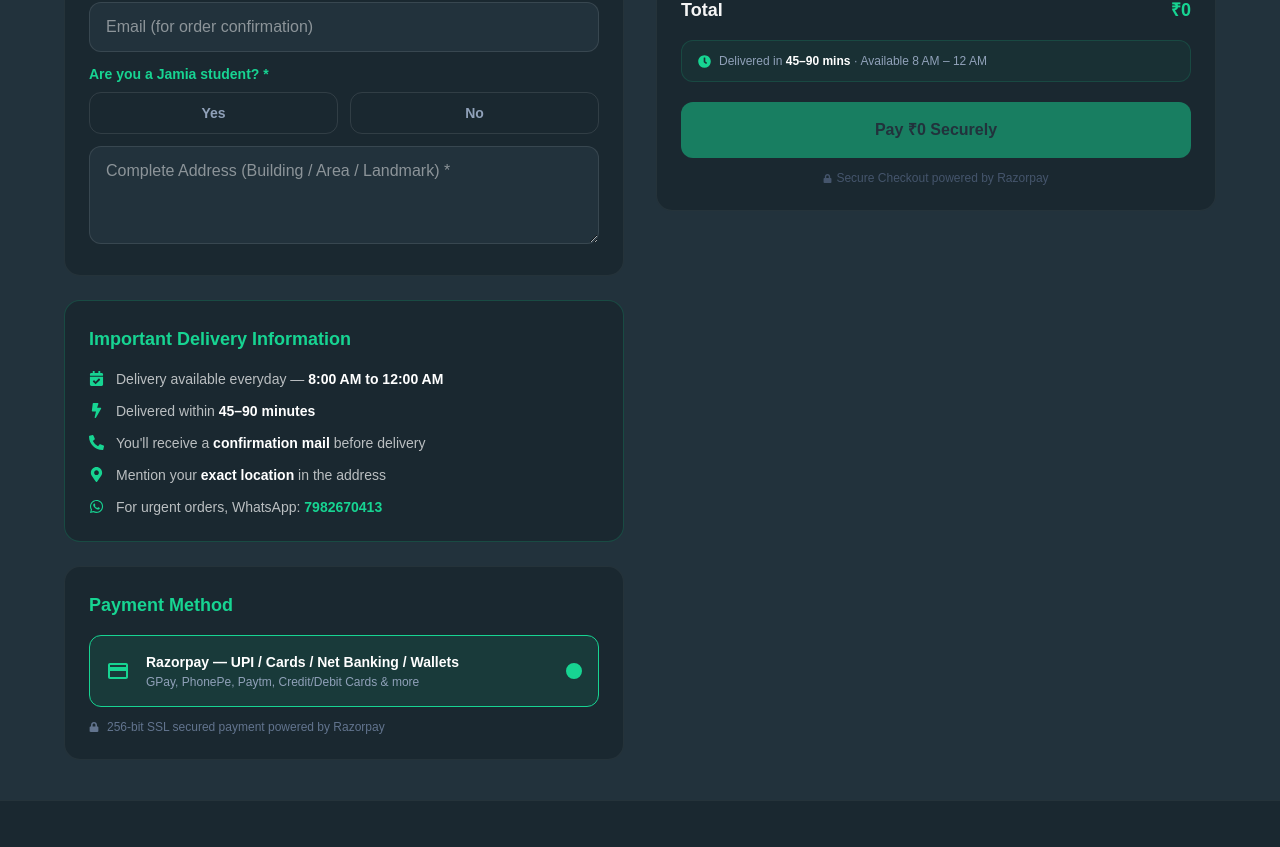
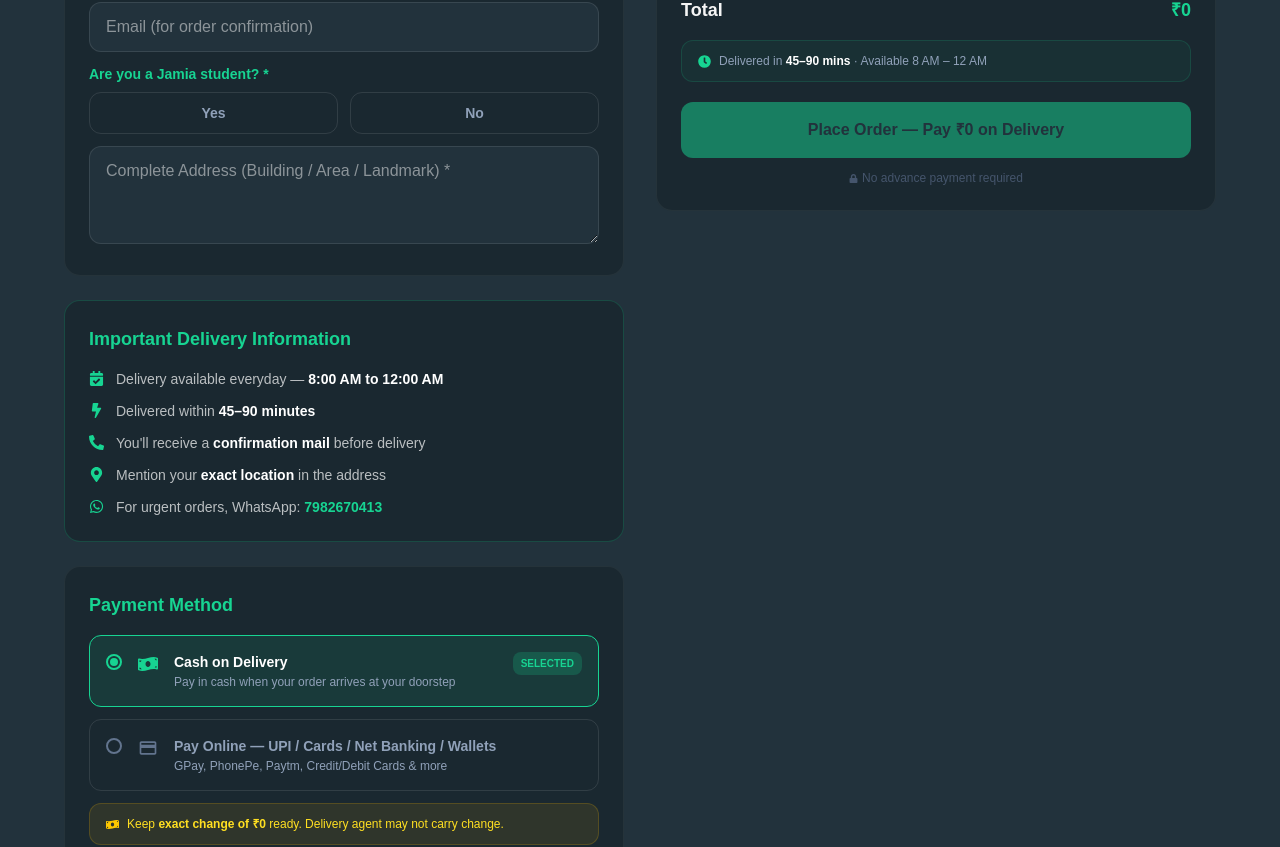
Before and after one commit to akhtararif14-hash/kapilstore, a Next.js app: page /checkout in a window 1280 px wide. Shown: the part 367-1214 px from the top of the page. Built offline with nearby package versions, Linux system fonts and the light colour scheme; no server answers.

Commit message:
add cod order feature

```diff
--- a/app/api/order/route.js
+++ b/app/api/order/route.js
@@ -90,7 +90,7 @@ export async function POST(req) {
       orderCategory,
       deliveryCharge,
       total,
-      paymentMethod,
+      paymentMethod,  // ← "cod" or "razorpay" now passed correctly
       utrNumber,
     }).catch((err) => console.error("Email error:", err));
 
@@ -107,7 +107,7 @@ export async function POST(req) {
   }
 }
 
-// ── Email helper — NO nested template literals ────────────────────
+// ── Email helper ──────────────────────────────────────────────────
 async function sendEmails({
   customer,
   cart,
@@ -125,7 +125,9 @@ async function sendEmails({
     auth: { user: process.env.EMAIL_USER, pass: process.env.EMAIL_PASS },
   });
 
-  // Plain-text items list (string concat, no nested templates)
+  const isCOD = paymentMethod === "cod";
+
+  // Plain-text items list
   const itemsList = cart
     .map(
       (item) =>
@@ -137,13 +139,16 @@ async function sendEmails({
     )
     .join("\n");
 
-  // 1. Owner notification
+  // ── 1. Owner notification ─────────────────────────────────────
   await transporter.sendMail({
     from: process.env.EMAIL_USER,
     to: process.env.EMAIL_USER,
-    subject: "New Order Received: " + orderId,
+    subject:
+      (isCOD ? "💵 New COD Order: " : "✅ New Online Order: ") + orderId,
     text: [
-      "New order received!",
+      isCOD
+        ? "⚠️  CASH ON DELIVERY ORDER — Collect Rs." + total + " at delivery"
+        : "✅ ONLINE PAYMENT ORDER",
       "",
       "Order ID: " + orderId,
       "Category: " + orderCategory,
@@ -164,10 +169,9 @@ async function sendEmails({
     ].join("\n"),
   });
 
-  // 2. Customer confirmation email
+  // ── 2. Customer confirmation email ────────────────────────────
   if (!customer.email) return;
 
-  // Build table rows with string concat (avoids nested backtick crash)
   const itemRows = cart
     .map(function (item) {
       return (
@@ -191,6 +195,19 @@ async function sendEmails({
       ? '<span style="color:#17d492;font-weight:bold;">FREE</span>'
       : "Rs." + deliveryCharge;
 
+  // COD or Online payment banner
+  const paymentBanner = isCOD
+    ? '<div style="background:#fef9c3;border:1px solid #fde68a;border-radius:10px;padding:14px 18px;margin:0 0 20px;">' +
+      '<p style="margin:0;font-size:14px;color:#92400e;font-weight:700;">💵 Cash on Delivery</p>' +
+      '<p style="margin:6px 0 0;font-size:13px;color:#92400e;">Please keep <strong>Rs.' +
+      total +
+      "</strong> ready when your order arrives. Exact change preferred.</p>" +
+      "</div>"
+    : '<div style="background:#dcfce7;border:1px solid #bbf7d0;border-radius:10px;padding:14px 18px;margin:0 0 20px;">' +
+      '<p style="margin:0;font-size:14px;color:#166534;font-weight:700;">✅ Payment Confirmed</p>' +
+      '<p style="margin:6px 0 0;font-size:13px;color:#166534;">Your payment has been received. Your order is being processed.</p>' +
+      "</div>";
+
   const year = new Date().getFullYear();
 
   const emailHtml =
@@ -209,12 +226,16 @@ async function sendEmails({
     customer.phone +
     "</strong> to confirm delivery." +
     "</p>" +
-    '<div style="background:#1a2830;border-radius:10px;padding:16px 20px;margin:0 0 24px;border:1px solid #17d49230;">' +
+    // Order ID box
+    '<div style="background:#1a2830;border-radius:10px;padding:16px 20px;margin:0 0 20px;border:1px solid #17d49230;">' +
     '<p style="margin:0 0 4px;font-size:11px;color:#17d492;font-weight:900;text-transform:uppercase;letter-spacing:1.5px;">Order ID</p>' +
     '<p style="margin:0;font-size:22px;font-weight:900;font-family:monospace;color:#fff;">' +
     orderId +
     "</p>" +
     "</div>" +
+    // COD or payment banner
+    paymentBanner +
+    // Items table
     '<table style="width:100%;border-collapse:collapse;margin:0 0 8px;">' +
     itemRows +
     "<tr>" +
@@ -224,7 +245,9 @@ async function sendEmails({
     "</td>" +
     "</tr>" +
     "<tr>" +
-    '<td style="padding:12px 0 0;font-size:16px;font-weight:900;color:#fff;border-top:1px solid #ffffff20;">Total Paid</td>' +
+    '<td style="padding:12px 0 0;font-size:16px;font-weight:900;color:#fff;border-top:1px solid #ffffff20;">' +
+    (isCOD ? "Amount to Pay" : "Total Paid") +
+    "</td>" +
     '<td style="padding:12px 0 0;font-size:16px;font-weight:900;color:#17d492;text-align:right;border-top:1px solid #ffffff20;">Rs.' +
     total +
     "</td>" +
@@ -250,7 +273,10 @@ async function sendEmails({
   await transporter.sendMail({
     from: '"Kapil Store" <' + process.env.EMAIL_USER + ">",
     to: customer.email,
-    subject: "Order Confirmed - " + orderId + " | Kapil Store",
+    subject:
+      (isCOD ? "Order Confirmed (COD) - " : "Order Confirmed - ") +
+      orderId +
+      " | Kapil Store",
     html: emailHtml,
   });
 }
--- a/app/checkout/page.jsx
+++ b/app/checkout/page.jsx
@@ -12,6 +12,7 @@ import {
   FaBolt,
   FaCalendarCheck,
   FaLock,
+  FaMoneyBillWave,
 } from "react-icons/fa";
 import { MdPayment } from "react-icons/md";
 
@@ -29,6 +30,8 @@ export default function CheckoutPage() {
   const [success, setSuccess] = useState(false);
   const [placedOrderId, setPlacedOrderId] = useState("");
   const [razorpayLoaded, setRazorpayLoaded] = useState(false);
+  const [paymentMethod, setPaymentMethod] = useState("cod"); // "cod" | "razorpay"
+  const [codSuccess, setCodSuccess] = useState(false);
 
   const subtotal = cart.reduce(
     (sum, item) => sum + item.price * item.quantity,
@@ -57,6 +60,45 @@ export default function CheckoutPage() {
     return true;
   };
 
+  // ─── COD Handler ───────────────────────────────────────────────
+  const handleCODOrder = async () => {
+    if (!validateForm()) return;
+    setLoading(true);
+
+    try {
+      const orderRes = await fetch("/api/order", {
+        method: "POST",
+        headers: { "Content-Type": "application/json" },
+        body: JSON.stringify({
+          customer: { ...form, isJamiaStudent },
+          cart,
+          total: grandTotal,
+          deliveryCharge,
+          paymentMethod: "cod",
+          paymentStatus: "cod_pending",
+        }),
+      });
+
+      const orderData = await orderRes.json();
+
+      if (!orderRes.ok) {
+        throw new Error(orderData.message || "Failed to place order");
+      }
+
+      setPlacedOrderId(orderData.orderId);
+      setCodSuccess(true);
+      setSuccess(true);
+      clearCart();
+      setForm({ name: "", phone: "", email: "", address: "" });
+    } catch (err) {
+      console.error("COD Order error:", err);
+      alert(err.message || "Something went wrong. Please try again.");
+    } finally {
+      setLoading(false);
+    }
+  };
+
+  // ─── Razorpay Handler ──────────────────────────────────────────
   const handlePayClick = async () => {
     if (!validateForm()) return;
     if (!razorpayLoaded) {
@@ -135,6 +177,7 @@ export default function CheckoutPage() {
 
           if (verifyRes.ok && verifyData.success) {
             setPlacedOrderId(internalOrderId);
+            setCodSuccess(false);
             setSuccess(true);
             clearCart();
             setForm({ name: "", phone: "", email: "", address: "" });
@@ -168,7 +211,7 @@ export default function CheckoutPage() {
     }
   };
 
-  //Success Screen
+  // ─── Success Screen ────────────────────────────────────────────
   if (success) {
     return (
       <div className="min-h-screen bg-[#22323c] text-[#f5f5f5] flex items-center justify-center px-4">
@@ -181,12 +224,27 @@ export default function CheckoutPage() {
             Order ID:{" "}
             <span className="font-mono text-white">{placedOrderId}</span>
           </p>
+
+          {codSuccess ? (
+            <>
+              <p className="text-yellow-400 text-sm mb-2 font-semibold">
+                Cash on Delivery — Pay when your order arrives.
+              </p>
+              <p className="text-white/50 text-sm mb-8">
+                Keep ₹{grandTotal} ready. We'll contact you before delivery.
+              </p>
+            </>
+          ) : (
+            <>
               <p className="text-green-400 text-sm mb-2 font-semibold">
                 Payment confirmed successfully.
               </p>
               <p className="text-white/50 text-sm mb-8">
                 We'll contact you soon to confirm delivery.
               </p>
+            </>
+          )}
+
           <div className="flex flex-col gap-3">
             <a
               href={`/track/${placedOrderId}`}
@@ -379,27 +437,133 @@ export default function CheckoutPage() {
                 </ul>
               </div>
 
-              {/* Payment Method */}
+              {/* ─── Payment Method Selector ─── */}
               <div className="bg-[#1a2830] rounded-2xl p-6 border border-white/5">
                 <h2 className="text-lg font-black mb-4 text-[#17d492]">
                   Payment Method
                 </h2>
-                <div className="flex items-center gap-4 p-4 rounded-xl border border-[#17d492] bg-[#17d492]/10">
-                  <MdPayment size={24} className="text-[#17d492] shrink-0" />
+
+                <div className="space-y-3">
+                  {/* COD Option */}
+                  <div
+                    onClick={() => setPaymentMethod("cod")}
+                    className={`flex items-start gap-4 p-4 rounded-xl border cursor-pointer transition ${
+                      paymentMethod === "cod"
+                        ? "border-[#17d492] bg-[#17d492]/10"
+                        : "border-white/10 hover:border-white/20"
+                    }`}
+                  >
+                    <div
+                      className={`mt-0.5 w-4 h-4 rounded-full border-2 shrink-0 flex items-center justify-center transition ${
+                        paymentMethod === "cod"
+                          ? "border-[#17d492]"
+                          : "border-slate-500"
+                      }`}
+                    >
+                      {paymentMethod === "cod" && (
+                        <div className="w-2 h-2 rounded-full bg-[#17d492]" />
+                      )}
+                    </div>
+                    <FaMoneyBillWave
+                      size={20}
+                      className={`shrink-0 mt-0.5 transition ${
+                        paymentMethod === "cod"
+                          ? "text-[#17d492]"
+                          : "text-slate-500"
+                      }`}
+                    />
                     <div className="flex-1">
-                    <p className="font-bold text-sm text-white">
-                      Razorpay — UPI / Cards / Net Banking / Wallets
+                      <p
+                        className={`font-bold text-sm transition ${
+                          paymentMethod === "cod"
+                            ? "text-white"
+                            : "text-slate-400"
+                        }`}
+                      >
+                        Cash on Delivery
+                      </p>
+                      <p className="text-xs text-slate-400 mt-0.5">
+                        Pay in cash when your order arrives at your doorstep
+                      </p>
+                    </div>
+                    {paymentMethod === "cod" && (
+                      <span className="text-[10px] font-black px-2 py-1 rounded-lg bg-[#17d492]/20 text-[#17d492] shrink-0">
+                        SELECTED
+                      </span>
+                    )}
+                  </div>
+
+                  {/* Razorpay Option */}
+                  <div
+                    onClick={() => setPaymentMethod("razorpay")}
+                    className={`flex items-start gap-4 p-4 rounded-xl border cursor-pointer transition ${
+                      paymentMethod === "razorpay"
+                        ? "border-[#17d492] bg-[#17d492]/10"
+                        : "border-white/10 hover:border-white/20"
+                    }`}
+                  >
+                    <div
+                      className={`mt-0.5 w-4 h-4 rounded-full border-2 shrink-0 flex items-center justify-center transition ${
+                        paymentMethod === "razorpay"
+                          ? "border-[#17d492]"
+                          : "border-slate-500"
+                      }`}
+                    >
+                      {paymentMethod === "razorpay" && (
+                        <div className="w-2 h-2 rounded-full bg-[#17d492]" />
+                      )}
+                    </div>
+                    <MdPayment
+                      size={20}
+                      className={`shrink-0 mt-0.5 transition ${
+                        paymentMethod === "razorpay"
+                          ? "text-[#17d492]"
+                          : "text-slate-500"
+                      }`}
+                    />
+                    <div className="flex-1">
+                      <p
+                        className={`font-bold text-sm transition ${
+                          paymentMethod === "razorpay"
+                            ? "text-white"
+                            : "text-slate-400"
+                        }`}
+                      >
+                        Pay Online — UPI / Cards / Net Banking / Wallets
                       </p>
                       <p className="text-xs text-slate-400 mt-0.5">
                         GPay, PhonePe, Paytm, Credit/Debit Cards & more
                       </p>
                     </div>
-                  <div className="w-4 h-4 rounded-full border-2 border-[#17d492] bg-[#17d492] shrink-0" />
+                    {paymentMethod === "razorpay" && (
+                      <span className="text-[10px] font-black px-2 py-1 rounded-lg bg-[#17d492]/20 text-[#17d492] shrink-0">
+                        SELECTED
+                      </span>
+                    )}
                   </div>
+                </div>
+
+                {/* COD warning note */}
+                {paymentMethod === "cod" && (
+                  <div className="mt-3 flex items-center gap-2 bg-yellow-500/10 border border-yellow-500/20 rounded-xl px-4 py-3">
+                    <FaMoneyBillWave
+                      size={13}
+                      className="text-yellow-400 shrink-0"
+                    />
+                    <p className="text-xs text-yellow-300">
+                      Keep{" "}
+                      <span className="font-black">exact change of ₹{grandTotal}</span>{" "}
+                      ready. Delivery agent may not carry change.
+                    </p>
+                  </div>
+                )}
+
+                {paymentMethod === "razorpay" && (
                   <p className="mt-3 flex items-center gap-2 text-xs text-slate-500">
                     <FaLock size={10} />
                     256-bit SSL secured payment powered by Razorpay
                   </p>
+                )}
               </div>
             </div>
 
@@ -457,7 +621,9 @@ export default function CheckoutPage() {
               </div>
 
               <button
-                onClick={handlePayClick}
+                onClick={
+                  paymentMethod === "cod" ? handleCODOrder : handlePayClick
+                }
                 disabled={loading || cart.length === 0}
                 className={`w-full mt-5 py-4 rounded-xl font-black transition text-[#22323c] ${
                   loading || cart.length === 0
@@ -465,11 +631,18 @@ export default function CheckoutPage() {
                     : "bg-[#17d492] hover:bg-[#14b87e] hover:-translate-y-0.5 active:scale-95 shadow-[0_10px_20px_-10px_rgba(23,212,146,0.4)]"
                 }`}
               >
-                {loading ? "Processing..." : `Pay ₹${grandTotal} Securely`}
+                {loading
+                  ? "Placing Order..."
+                  : paymentMethod === "cod"
+                  ? `Place Order — Pay ₹${grandTotal} on Delivery`
+                  : `Pay ₹${grandTotal} Securely`}
               </button>
 
               <p className="text-xs text-center mt-3 text-slate-600 flex items-center justify-center gap-1">
-                <FaLock size={9} /> Secure Checkout powered by Razorpay
+                <FaLock size={9} />{" "}
+                {paymentMethod === "cod"
+                  ? "No advance payment required"
+                  : "Secure Checkout powered by Razorpay"}
               </p>
             </div>
           </div>
```
Lines whose indentation alone changed are shown as unchanged.
